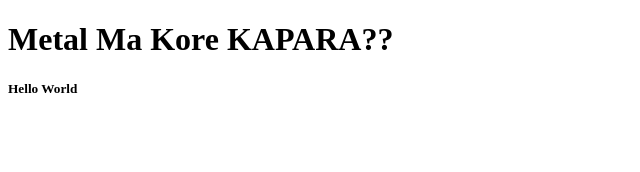
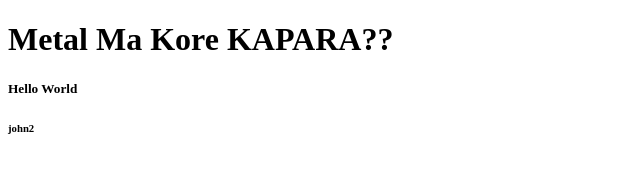
Before and after one commit to metmet772/test123, a plain HTML site: page index.html in a window 1280 px wide. Shown: the full height of the page, 0-640 px from the left. Drawn offline with Linux system fonts and the light colour scheme.

Commit message:
added my name

```diff
--- a/index.html
+++ b/index.html
@@ -11,6 +11,7 @@
     <h1>Metal Ma Kore KAPARA??</h1>
 
     <h5>Hello World</h5>
+    <h6>john2</h6>
 
 </body>
 
```
